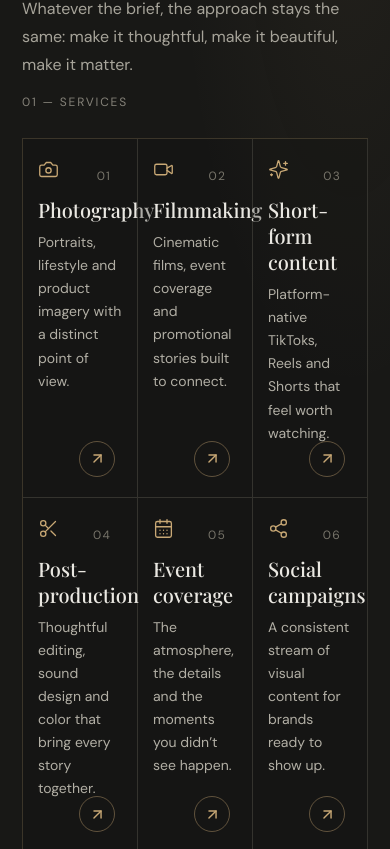
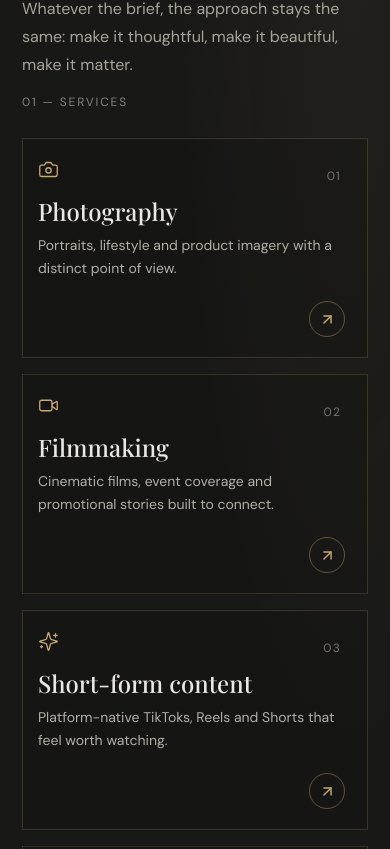
Before and after one commit to Teke28/shilo-pro, a React (Vite) app: page / in a window 390 px wide. Shown: the part 2415-3264 px from the top of the page. Built offline with nearby package versions, Linux system fonts and the light colour scheme; a web font is replaced by a local one.

Commit message:
Fix responsive services grid text overflow

```diff
--- a/src/brand.css
+++ b/src/brand.css
@@ -73,7 +73,7 @@ img{max-width:100%}
 
 @media(min-width:1200px){.section-pad{padding-left:clamp(132px,13.2vw,224px);padding-right:clamp(132px,13.2vw,224px)}}
 @media(min-width:1600px){.section-intro,.service-grid,.project-grid,.video-grid,.process-list{max-width:1500px;margin-left:auto;margin-right:auto}.hero-content{margin-left:max(13.2%,calc((100vw - 1450px)/2))}}
-@media(max-width:900px){.service-grid{grid-template-columns:repeat(2,minmax(0,1fr))}.social-cards{grid-template-columns:repeat(2,minmax(0,1fr))}.hero{min-height:max(680px,100svh)}.hero-content{margin-left:8%;padding-top:40px}.section-intro{gap:7%}.contact{grid-template-columns:1fr .95fr}.project-grid{grid-template-columns:repeat(2,minmax(0,1fr))}.project-card.wide{grid-column:span 2}}
+@media(max-width:900px){.social-cards{grid-template-columns:repeat(2,minmax(0,1fr))}.hero{min-height:max(680px,100svh)}.hero-content{margin-left:8%;padding-top:40px}.section-intro{gap:7%}.contact{grid-template-columns:1fr .95fr}.project-grid{grid-template-columns:repeat(2,minmax(0,1fr))}.project-card.wide{grid-column:span 2}}
 @media(max-width:650px){
   html{scroll-padding-top:72px}
   .header{padding-inline:18px}
@@ -88,8 +88,6 @@ img{max-width:100%}
   .section-intro{grid-template-columns:1fr;gap:16px}
   .intro-side{position:static;margin-top:-5px}
   .about-photo{height:min(100vw,365px)}
-  .service-grid{grid-template-columns:repeat(2,minmax(0,1fr))}
-  .service-card{min-width:0}
   .project-grid{grid-template-columns:repeat(2,minmax(0,1fr));grid-auto-rows:clamp(130px,44vw,185px)}
   .project-card.wide{grid-column:span 2}
   .contact{grid-template-columns:1fr;gap:28px}
@@ -106,7 +104,6 @@ img{max-width:100%}
   .text-link{font-size:var(--type-small)}
   .hero-bottom{font-size:var(--type-small);letter-spacing:.12em}
   .service-card{padding:18px 12px 44px}
-  .service-card h3{font-size:var(--type-body)}
   .project-overlay{left:10px;right:10px}
   .project-title{font-size:var(--type-body);overflow-wrap:anywhere}
   .project-meta{font-size:var(--type-small)}
@@ -281,13 +278,13 @@ main:focus{outline:0}
 .section-intro>p{max-width:45ch;font-size:var(--type-body);line-height:1.8}
 .eyebrow{letter-spacing:.16em}
 .services{background:radial-gradient(ellipse at 90% 8%,rgba(200,168,117,.055),transparent 35%),#181816}
-.service-grid{grid-template-columns:repeat(3,minmax(0,1fr));border-color:rgba(200,168,117,.2)}
-.service-grid>div{display:flex;min-width:0}
-.service-card{display:flex;flex:1;min-width:0;min-height:240px;flex-direction:column;padding:clamp(20px,2.4vw,31px);background:rgba(17,17,15,.28);transition:background .25s ease,border-color .25s ease,transform .25s ease}
+.service-grid{grid-template-columns:repeat(3,minmax(0,1fr));gap:16px;border:0}
+.service-grid>*{display:flex;min-width:0;max-width:100%}
+.service-card{display:flex;flex:1;min-width:0;max-width:100%;min-height:240px;flex-direction:column;padding:clamp(20px,2.4vw,31px);border:1px solid rgba(200,168,117,.2);background:rgba(17,17,15,.28);transition:background .25s ease,border-color .25s ease,transform .25s ease}
 .service-card:hover{transform:translateY(-3px);background:linear-gradient(145deg,rgba(200,168,117,.08),rgba(17,17,15,.15))}
 .service-icon{margin:4px 0 22px}
-.service-card h3{max-width:15ch;margin:0 28px 8px 0}
-.service-card p{max-width:32ch;padding:0;color:#b2afa5;font-size:var(--type-nav);line-height:1.75}
+.service-card h3{width:100%;max-width:100%;min-width:0;margin:0 0 8px;font-size:clamp(1.5rem,2.4vw,2rem);line-height:1.2;overflow-wrap:break-word;word-wrap:break-word;hyphens:auto}
+.service-card p{min-width:0;max-width:32ch;padding:0;color:#b2afa5;font-size:var(--type-nav);line-height:1.75;overflow-wrap:anywhere}
 .service-card>a{right:22px;bottom:20px;display:grid;width:36px;height:36px;place-items:center;border:1px solid rgba(200,168,117,.42);border-radius:50%;opacity:1;transform:none;transition:background .2s ease,color .2s ease,border-color .2s ease,transform .2s ease}
 .service-card:hover>a{transform:translate(2px,-2px);border-color:var(--gold);background:var(--gold);color:#171612}
 .service-card:focus-within{background:#201f1b}
@@ -367,7 +364,6 @@ main:focus{outline:0}
 @media(max-width:900px){
   .section-pad{padding-top:clamp(62px,8vw,84px);padding-bottom:clamp(62px,8vw,84px)}
   .section-intro{grid-template-columns:minmax(0,1fr) minmax(0,.9fr)}
-  .service-grid{}
   .project-grid{grid-template-columns:repeat(3,minmax(0,1fr));grid-auto-rows:clamp(180px,29vw,250px)}
   .process-step{grid-template-columns:38px minmax(150px,.8fr) minmax(0,1.2fr) 20px}
 }
@@ -414,9 +410,14 @@ main:focus{outline:0}
   .hero-content{width:calc(100% - 40px);max-width:calc(100% - 40px);margin-inline:20px}
   .hero h1{font-size:clamp(2.85rem,13vw,3.4rem)}
   .hero-actions .button{}
-  .service-card{padding-inline:12px}
-  .service-card h3{}
+  .service-card{min-height:0;padding:20px 18px 52px}
   .tiktok-video-grid{grid-template-columns:repeat(2,minmax(0,1fr))}
+}
+@media(max-width:460px){
+  .service-grid{grid-template-columns:minmax(0,1fr)}
+}
+@media(min-width:461px) and (max-width:1023px){
+  .service-grid{grid-template-columns:repeat(2,minmax(0,1fr))}
 }
 @media(prefers-reduced-motion:reduce){
   .hero-content,.hero h1{animation:none!important}
```
